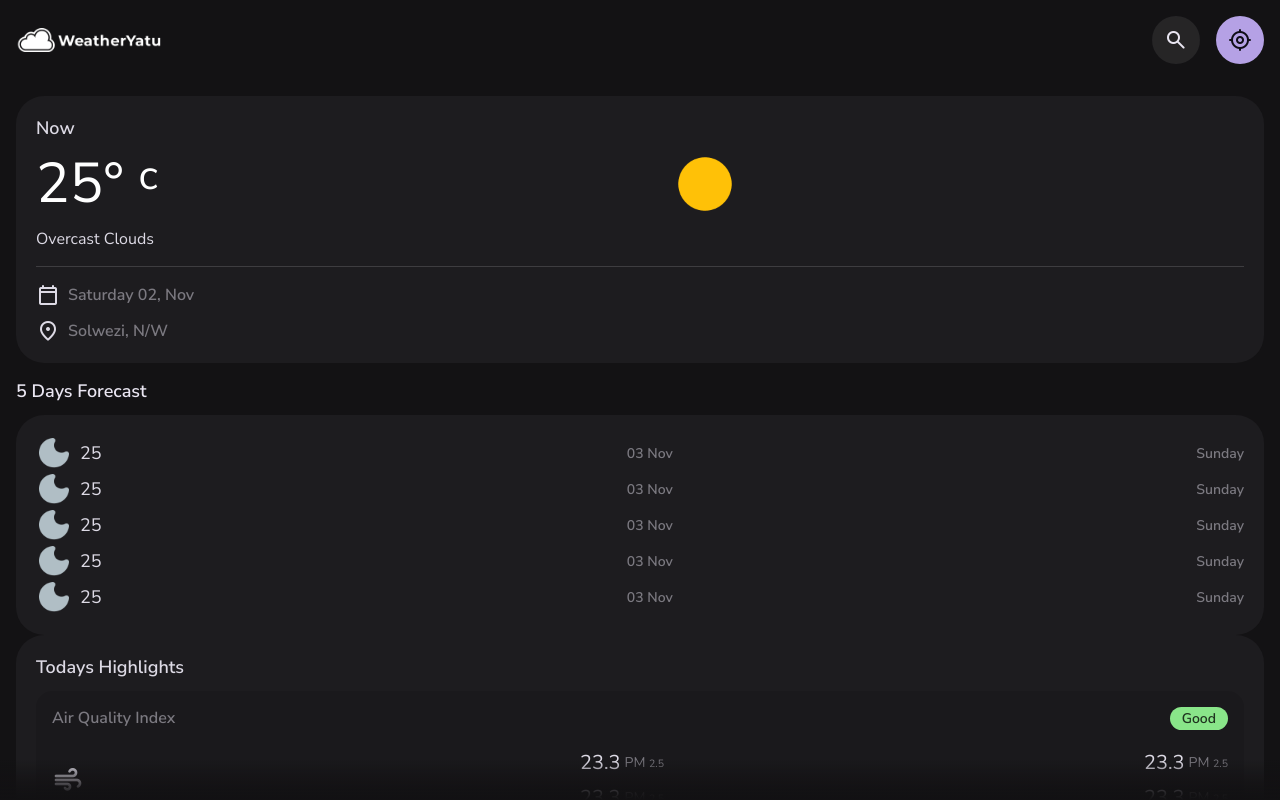
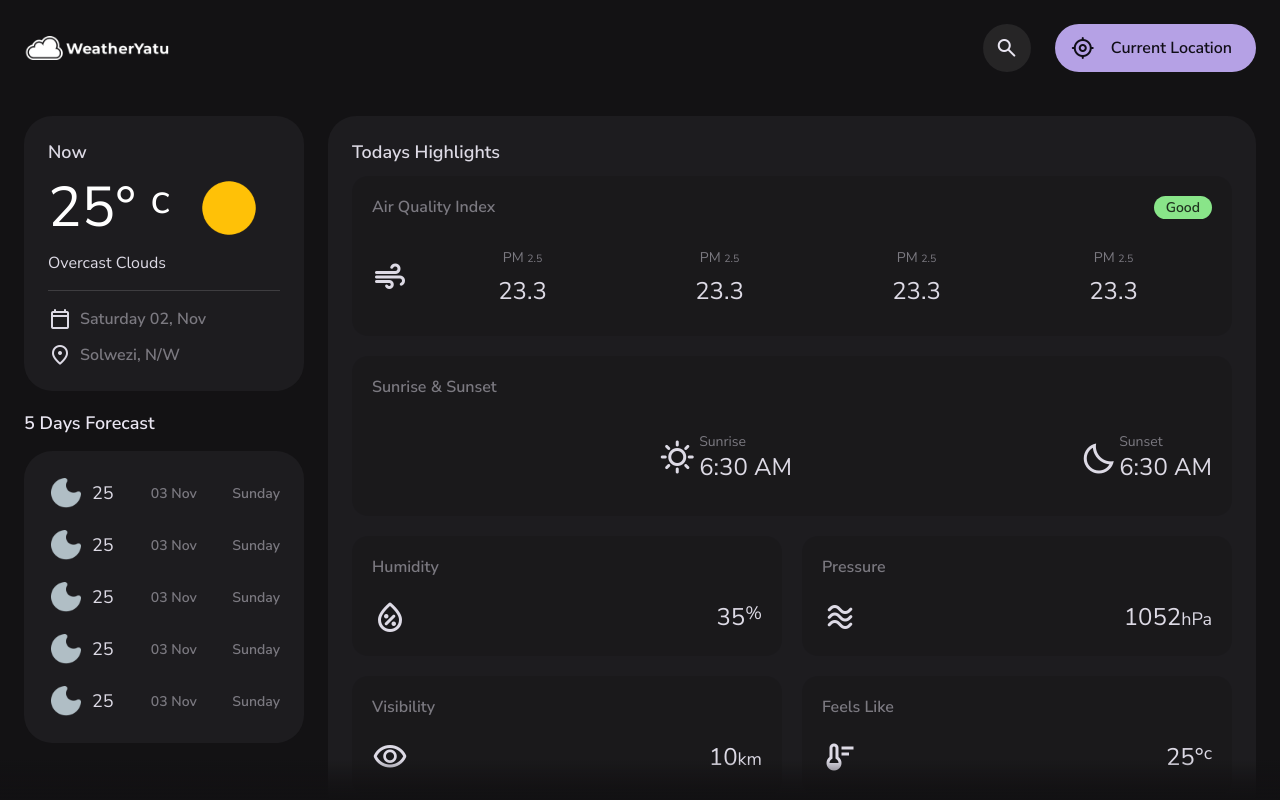
Before and after one commit to eric-watsons/weatheryanga-solwezi, a plain HTML site: page index.html in a window 1280 px wide. Drawn offline with Linux system fonts and the light colour scheme.

Commit message:
Fixed spacing around in the article

```diff
--- a/assets/css/style.css
+++ b/assets/css/style.css
@@ -415,7 +415,7 @@ main{
   height: calc(100svh - 80px); /**for mobile browsers**/
   overflow: scroll;
 }
-article .container{
+article.container{
   position: relative;
   display: grid;
   grid-template-columns: minmax(0, 1fr);
@@ -723,3 +723,101 @@ align-items: center;
 /*-----------------------------------*\
   #MEDIA QUERIES
 \*-----------------------------------*/
+
+/**
+Resposive for screens larger than 768px
+**/
+
+@media (min-width: 768px){
+
+  /**Reused Style**/
+
+  .container { padding: 24px; }
+  .title-1 {--title-1: 2.4rem;}
+  .section > .title-2 {margin-block-end: 16px;}
+  .card-lg {
+    padding: 24px;
+  }
+  .card-sm {
+    padding: 20px;
+    display: grid;
+    grid-template-rows: min-content 1fr;
+  }
+.badge {
+  top: 20px;
+  right: 20px;
+}
+
+
+
+/**Header**/
+
+.header-actions {
+  gap: 24px;
+}
+.header .btn-primary {
+  padding-inline: 16px 24px;
+}
+
+.header .btn-primary .span {
+  display: block;
+}
+.search-view {
+  clip-path: circle(3% at calc(100% - 273px) 6%);
+}
+
+/***Main**/
+
+main {
+  height: calc(100vh - 96px);
+  height: calc(100svh - 96px);
+}
+
+article.container {
+  padding-block-start: 0;
+  grid-template-columns: 280px minmax(0, 1fr);
+  align-items: flex-start;
+  gap: 24px;
+}
+
+.container-left {
+  position: sticky;
+  top: 0;
+}
+
+.section:not(:last-child) {margin-block: 20px; }
+
+.forecast-card .card-item:not(:last-child) {
+  margin-block-end: 16px;
+}
+
+.highlight-list {grid-template-columns: 1fr 1fr;}
+
+.highlight-card:nth-child(-n+2) {
+  grid-column: span 2;
+  height: 160px;
+}
+
+.highlight-card:nth-child(n+3) {height: 120px; }
+
+.highlights .m-icon { font-size: 3.6rem; }
+.highlight-card.one .card-item {
+  width: 25%;
+  flex-direction: column-reverse;
+  gap: 8px;
+}
+
+.slider-container {
+  margin-inline: 0 -24px;
+  border-bottom-left-radius: var(--radius-16);
+  border-top-left-radius: var(--radius-16);
+}
+
+.slider-list::before {display: none; }
+
+.slider-list::after { min-width: 12px;}
+
+.hourly-forecast .card-sm { padding: 16px; }
+
+
+}
--- a/index.html
+++ b/index.html
@@ -67,7 +67,7 @@
     <!----Main Element---->
     <main>
         <article class="container">
-            <div class="content-left">
+            <div class="container-left">
 
                 <!-----Current Weather Section---->
 
@@ -170,8 +170,10 @@
                 </section>
             </div>
 
-            <div class="content-right">
+            <div class="container-right">
+
                 <!---Highlights Section---->
+
                 <section class="section highlights" aria-labelledby="highlights-label" data-highlights>
                     <div class="card card-lg">
                         <h2 class="title-2" id="highlights-label">Todays Highlights</h2>
@@ -260,8 +262,10 @@
                 </section>
 
                 <!-----Hourly Forecast----->
-                <section class="section hour-forecast" aria-label="hourly-forecast" data-hourly-forecast>
+                <section class="section hourly-forecast" aria-label="hourly-forecast" data-hourly-forecast>
+
                     <h2 class="title-2">Today at</h2>
+
                     <div class="slider-container">
                         <ul class="slider-list" data-temp>
                             <li class="slider-item">
```
